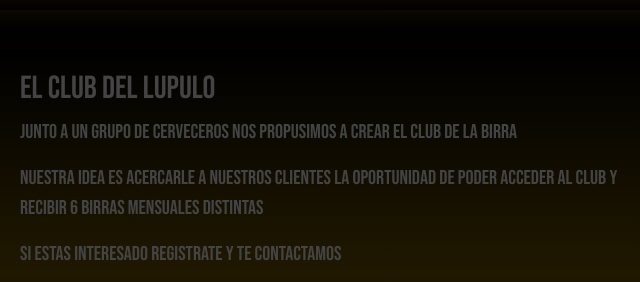
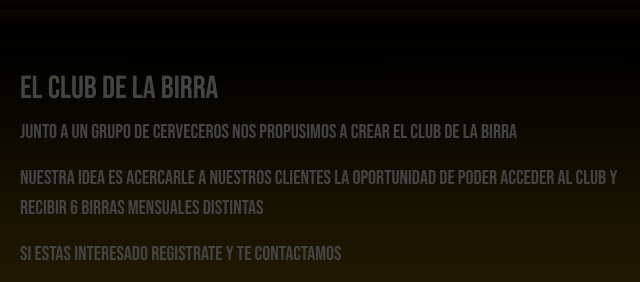
Before and after one commit to rohfg/pardobrewing, a website: page index.html in a window 1280 px wide. Shown: the part 697-979 px from the top of the page, 632-1272 px from the left. Drawn offline with nearby package versions, Linux system fonts and the light colour scheme.

Commit message:
modificación index h2 v2

```diff
--- a/index.html
+++ b/index.html
@@ -47,7 +47,7 @@
             <img src="./images/bannerv1.jpg" class="img-fluid">
         </div>
         <div class="col-md-6">
-            <h2>EL CLUB DEL LUPULO</h2>
+            <h2>EL CLUB DE LA BIRRA</h2>
             <p>Junto a un grupo de Cerveceros nos propusimos a crear el Club de la Birra</p>
             <p>Nuestra idea es acercarle a nuestros clientes la oportunidad de poder acceder al club y recibir 6 birras mensuales distintas</p>
             <p>Si estas interesado Registrate y te contactamos</p>
```
